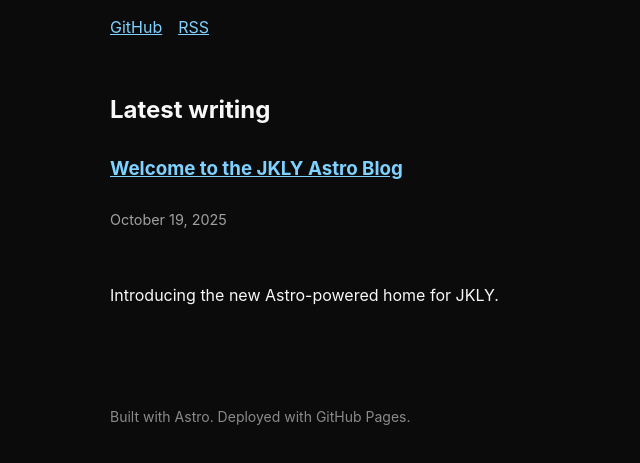
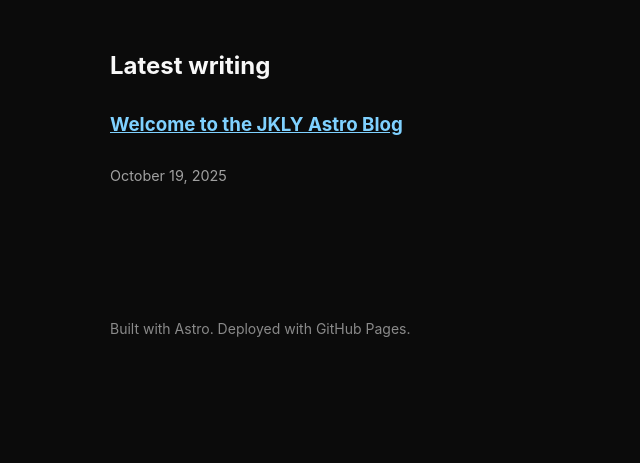
Before and after one commit to jklydev/JKiely.github.io, an Astro site: page / in a window 1280 px wide. Shown: the part 247-710 px from the top of the page, without its empty margins (146-786 px from the left). Built offline with nearby package versions, Linux system fonts and the light colour scheme; Astro itself is replaced by a stand-in of ours.

Commit message:
removed chaff

```diff
--- a/src/content/blog/welcome-to-jkly.md
+++ b/src/content/blog/welcome-to-jkly.md
@@ -1,6 +1,6 @@
 ---
 title: "Welcome to the JKLY Astro Blog"
-description: "Introducing the new Astro-powered home for JKLY."
+description: ""
 publishDate: 2025-10-19
 updatedDate: 2025-10-19
 ---
--- a/src/pages/index.astro
+++ b/src/pages/index.astro
@@ -39,12 +39,6 @@ const posts = (await getCollection('blog'))
         margin-bottom: 3rem;
       }
 
-      nav {
-        display: flex;
-        gap: 1rem;
-        margin-top: 1rem;
-      }
-
       h1 {
         font-size: clamp(2.5rem, 5vw, 3.5rem);
         margin-bottom: 0.5rem;
@@ -78,10 +72,6 @@ const posts = (await getCollection('blog'))
     <header>
       <h1>JKLY</h1>
       <p>A clean slate for notes, experiments, and longer writing.</p>
-      <nav>
-        <a href="https://github.com/JKiely">GitHub</a>
-        <a href="/rss.xml">RSS</a>
-      </nav>
     </header>
 
     <main>
@@ -103,7 +93,7 @@ const posts = (await getCollection('blog'))
                     })}
                   </time>
                 </header>
-                <p>{post.data.description}</p>
+                {post.data.description && <p>{post.data.description}</p>}
               </article>
             </li>
           ))}
```
Also changed, not shown: src/pages/blog/[slug].astro (+0 -9 lines), 1 other file.
